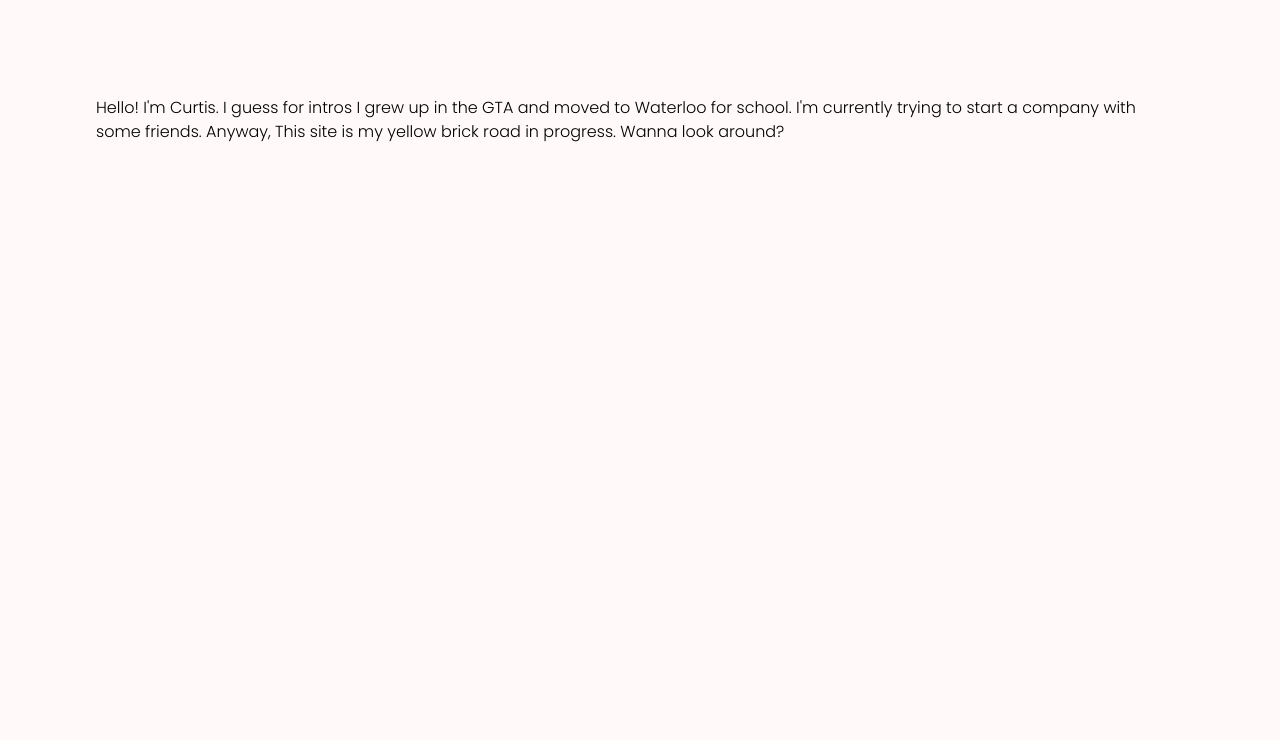
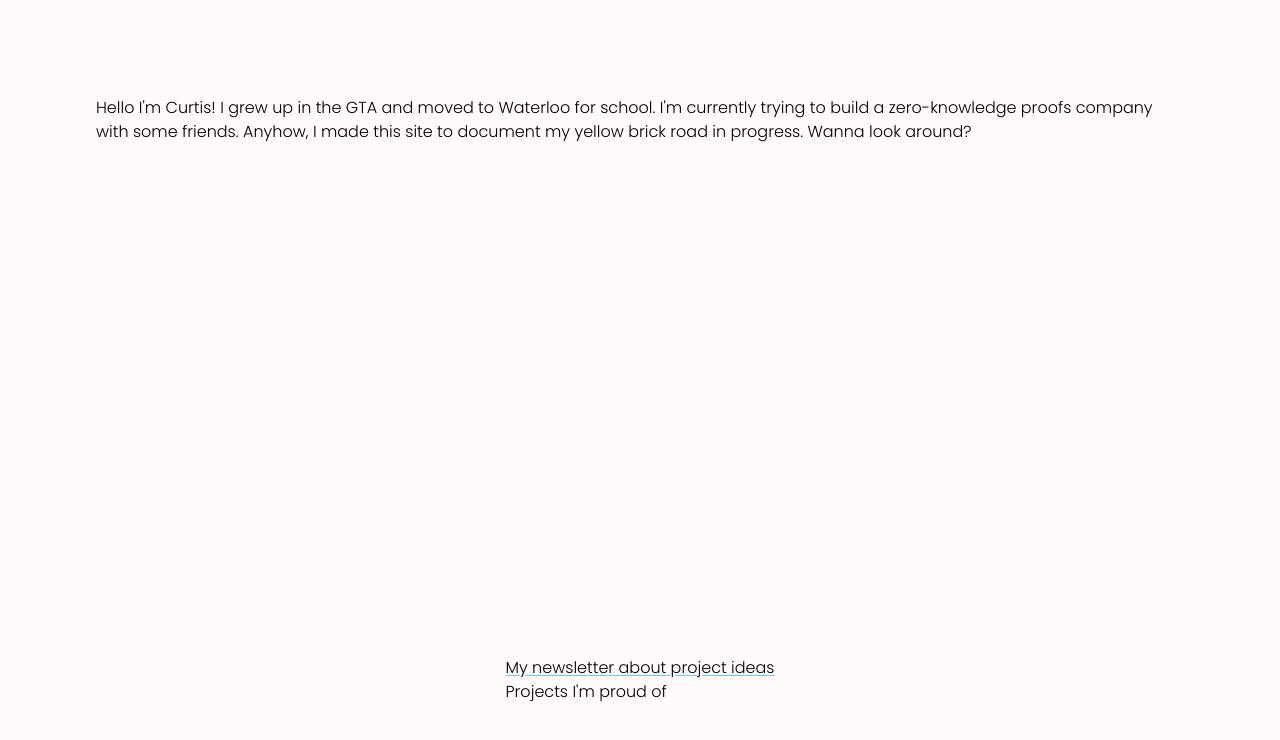
Before and after one commit to chongcurtis/chongcurtis.github.io, a Next.js app: page / in a window 1280 px wide. Shown: the top 740 px of the page. Built offline with nearby package versions, Linux system fonts and the light colour scheme.

Commit message:
working on home page

```diff
--- a/package.json
+++ b/package.json
@@ -20,6 +20,7 @@
     "next": "13.3.0",
     "postcss": "8.4.21",
     "prettier": "^2.8.7",
+    "prettier-plugin-tailwindcss": "^0.2.7",
     "react": "18.2.0",
     "react-dom": "18.2.0",
     "tailwindcss": "3.3.1",
--- a/src/pages/index.tsx
+++ b/src/pages/index.tsx
@@ -1,6 +1,8 @@
+import Link from "next/link";
+
 export default function Home() {
     return (
-        <main className="flex min-h-screen flex-col items-center justify-between p-24 back bg-background-color">
+        <main className="back flex min-h-screen flex-col items-center justify-between bg-background-color p-24">
             {/*
             sleepovers
             microbogs
@@ -10,11 +12,21 @@ export default function Home() {
             */}
             <div className="place-items-center ">
                 <p>
-                    Hello! I&apos;m Curtis. I guess for intros I grew up in the GTA and moved to
-                    Waterloo for school. I&apos;m currently trying to start a company with some
-                    friends. Anyway, This site is my yellow brick road in progress. Wanna look
-                    around?
+                    Hello I&apos;m Curtis! I grew up in the GTA and moved to Waterloo for school.
+                    I&apos;m currently trying to build a zero-knowledge proofs company with some
+                    friends. Anyhow, I made this site to document my yellow brick road in progress.
+                    Wanna look around?
                 </p>
+            </div>
+            <div>
+                {/*<Link href="/sleepovers" className="border-b-sleepover-secondary border-b-2">*/}
+                <Link
+                    href="/sleepovers"
+                    className="underline decoration-sleepover-secondary underline-offset-2 hover:decoration-wavy"
+                >
+                    My newsletter about project ideas
+                </Link>
+                <p>Projects I'm proud of</p>
             </div>
         </main>
     );
```
Also changed, not shown: 1 other file (tests, documents, lock files or other folders).
